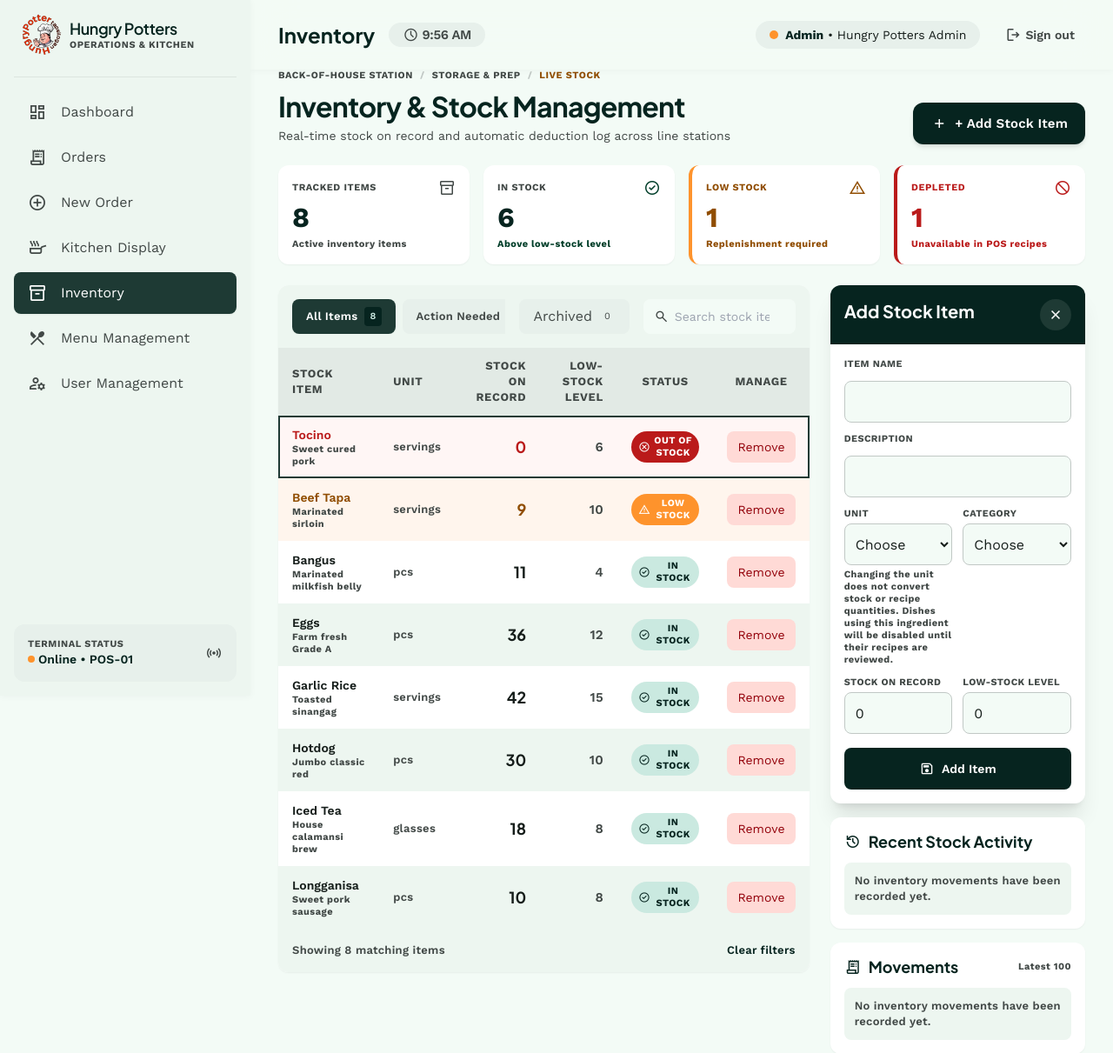
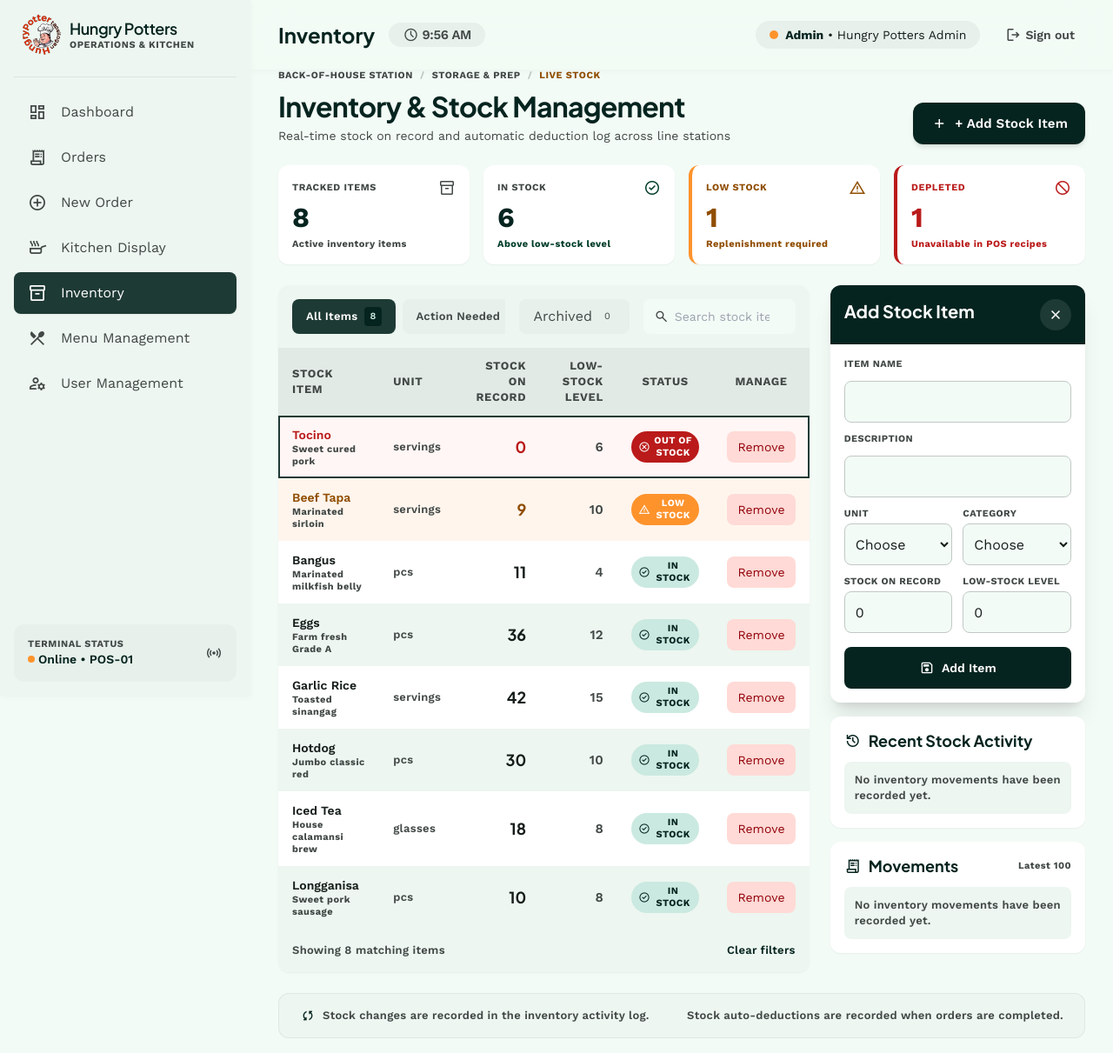
Before and after one commit to sco9322-creator/Hungry-Potters-, a PHP site: page /inventory.php?new=1 in a window 1280 px wide. Shown: the top 1211 px of the page at 87% size. Run offline with PHP 8.4, Linux system fonts and the light colour scheme; a user stored in the database is signed in; data comes from the database, SQL or seed files in the repository; data that the repository does not hold is empty; some libraries are stand-ins or nearby versions.

Commit message:
removed the helper text

```diff
--- a/hungry-potters/inventory.php
+++ b/hungry-potters/inventory.php
@@ -350,7 +350,6 @@ require __DIR__ . '/includes/header.php';
                                     <label class="font-label-sm text-label-sm uppercase text-on-surface-variant" for="item-unit-custom">Custom unit</label>
                                     <input class="h-12 min-w-0 rounded-lg border border-outline-variant bg-surface px-3 text-on-surface outline-none focus:ring-2 focus:ring-primary-container" id="item-unit-custom" maxlength="30" name="unit_custom" data-custom-unit placeholder="Enter unit">
                                 </div>
-                                <p class="font-label-sm text-label-sm text-on-surface-variant">Changing the unit does not convert stock or recipe quantities. Dishes using this ingredient will be disabled until their recipes are reviewed.</p>
                             </div>
                             <div class="flex flex-col gap-1">
                                 <label class="font-label-sm text-label-sm uppercase text-on-surface-variant" for="item-category">Category</label>
```
